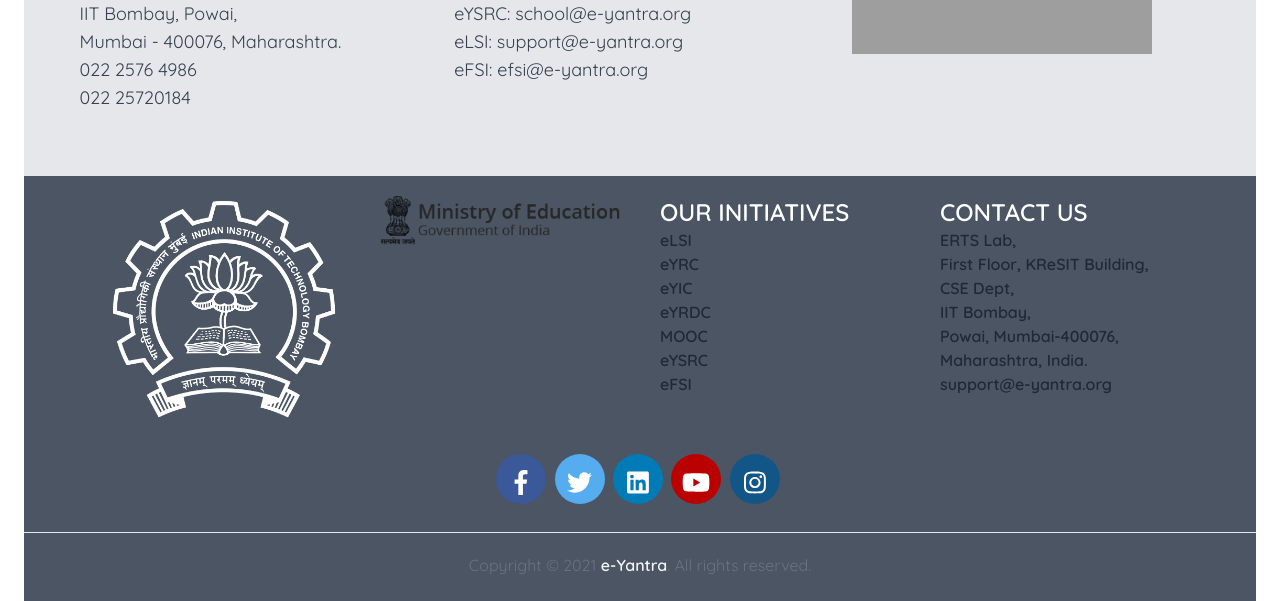
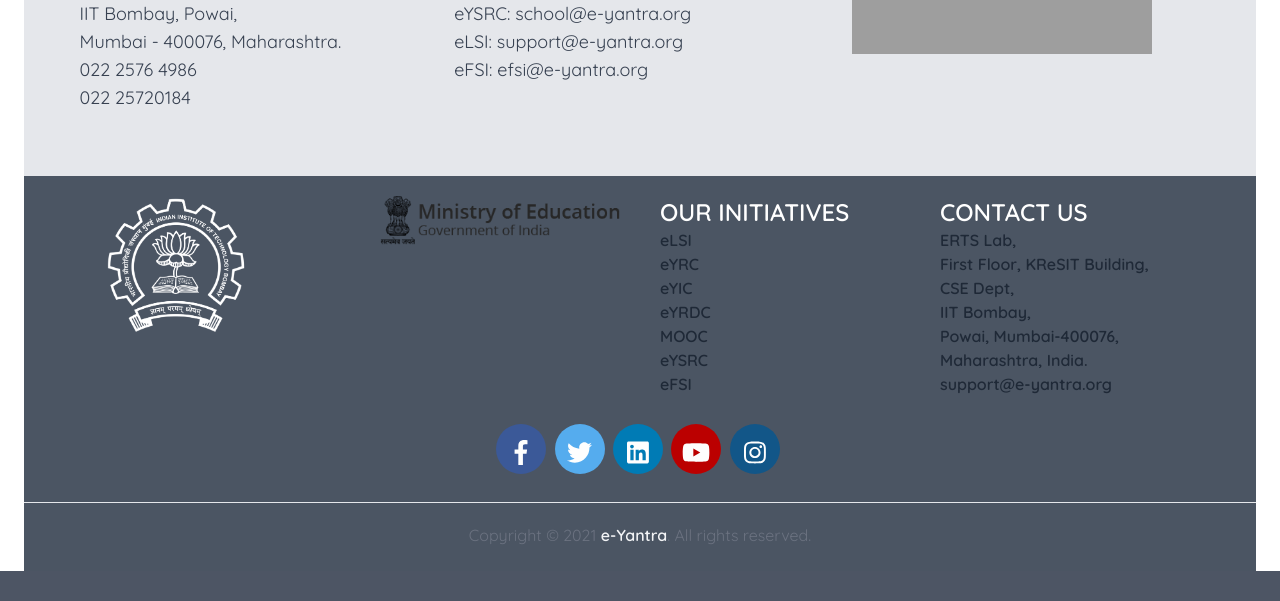
Before and after one commit to eyantra-admin/main_home, a Laravel app: page /contact in a window 1280 px wide. Shown: the part 433-1034 px from the top of the page. After the commit the page ends 1004 px from the top, so only its background shows below. Run offline with Laravel 8, Linux system fonts and the light colour scheme; style sheets or scripts are compiled from the project's sources; some libraries are stand-ins or nearby versions; grey boxes are pictures that could not be loaded.

Commit message:
added width to logo

```diff
--- a/resources/views/includes/footer.blade.php
+++ b/resources/views/includes/footer.blade.php
@@ -107,7 +107,7 @@
  <footer class="bg-gray-600 mx-6">
 <div class="container mx-auto px-8"><!-- class="w-full flex flex-col md:flex-row py-6" -->
    <div class=" px-4 sm:px-6 text-gray-800 sm:grid md:grid-cols-4 sm:grid-cols-2 mx-auto">
-     <div class="p-5">
+     <div class="p-5  w-2/3">
           <img  src="{!! asset('img/iitblogo.png') !!}">
             <!-- <div class="flex pb-5 px-3 m-auto pt-5 border-t text-gray-800 text-sm flex-col
               max-w-screen-lg items-center">
```
